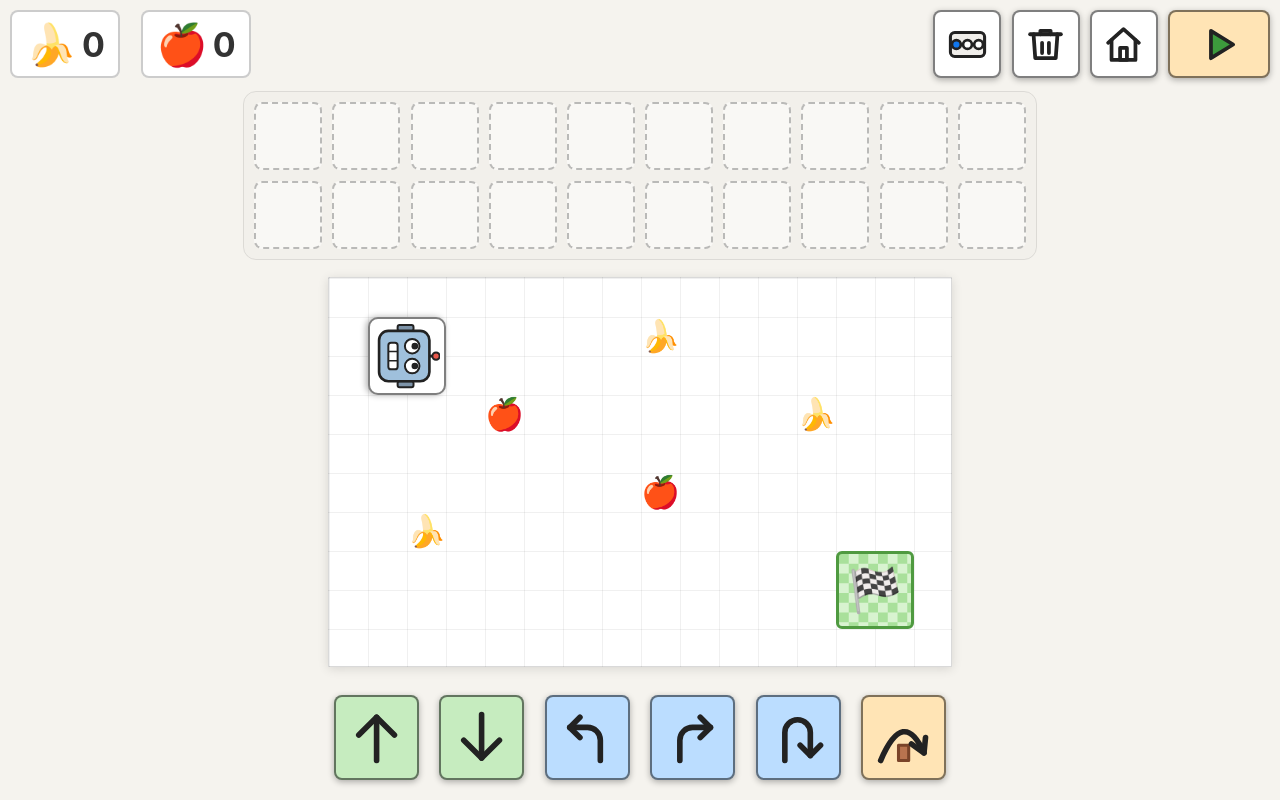
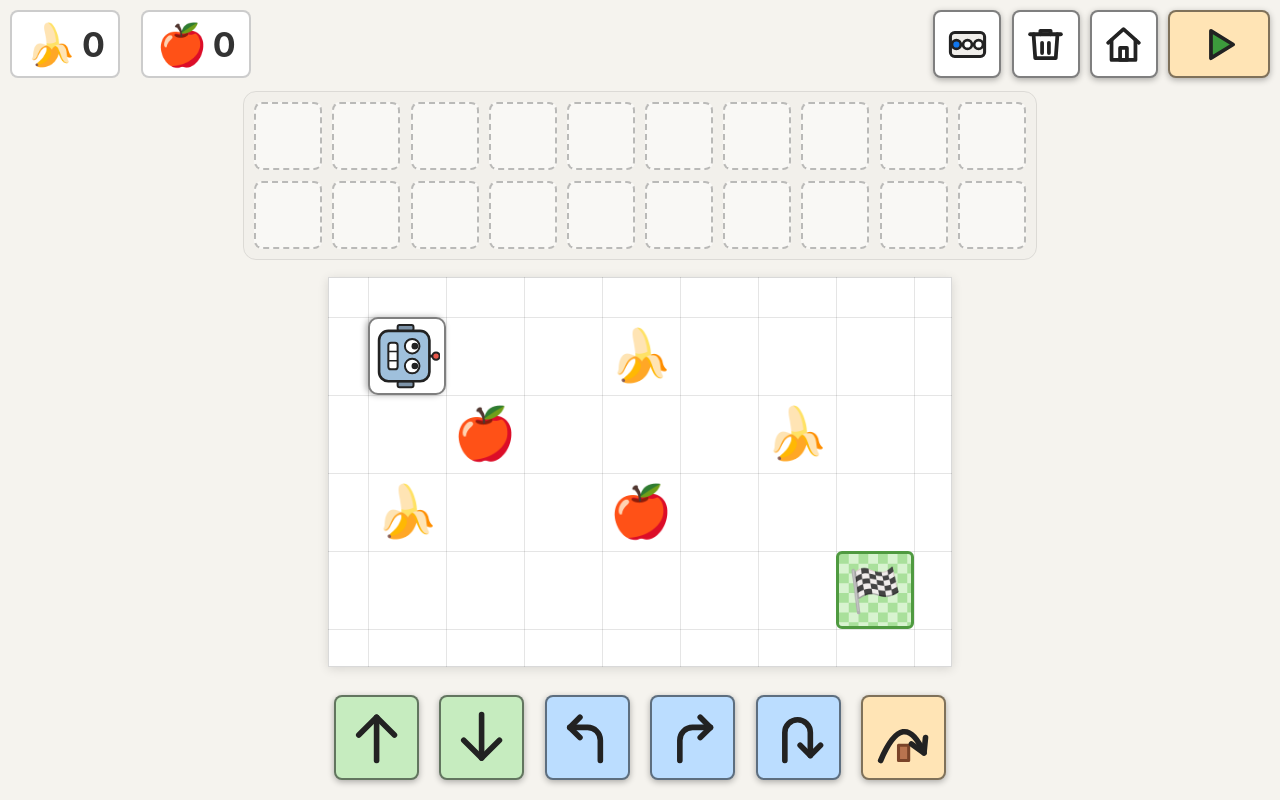
Before and after one commit to rantahar/paint, a plain HTML site: page robot/index.html in a window 1280 px wide. Drawn offline with Linux system fonts and the light colour scheme.

Commit message:
Robot Maze: draw grid at robot size, snap fruit to robot squares
Co-Authored-By: Claude Opus 5.5 <noreply@anthropic.com>
Claude-Session: https://claude.ai/code/session_016i1nF7DTk86rDByvHwpg9e

```diff
--- a/robot/index.html
+++ b/robot/index.html
@@ -9,7 +9,7 @@
   <link rel="apple-touch-icon" href="../finger_paint/icons/icon-192.png">
   <link rel="icon" type="image/png" sizes="192x192" href="../finger_paint/icons/icon-192.png">
   <link rel="stylesheet" href="../finger_paint/style.css?v=22">
-  <link rel="stylesheet" href="robot.css?v=1">
+  <link rel="stylesheet" href="robot.css?v=2">
 </head>
 <body>
   <div id="robot-app">
@@ -31,6 +31,6 @@
 
   <script src="../finger_paint/js/icons.js?v=22"></script>
   <script src="../finger_paint/js/dialogs.js?v=22"></script>
-  <script src="robot.js?v=1"></script>
+  <script src="robot.js?v=2"></script>
 </body>
 </html>
--- a/robot/robot.css
+++ b/robot/robot.css
@@ -153,9 +153,9 @@ body.rb-running .rb-palette { opacity: 0.5; }
   position: relative;
   background-color: #ffffff;
   background-image:
-    linear-gradient(to right, rgba(0,0,0,0.06) 1px, transparent 1px),
-    linear-gradient(to bottom, rgba(0,0,0,0.06) 1px, transparent 1px);
-  background-size: var(--cell) var(--cell);
+    linear-gradient(to right, rgba(0,0,0,0.1) 1px, transparent 1px),
+    linear-gradient(to bottom, rgba(0,0,0,0.1) 1px, transparent 1px);
+  background-size: calc(var(--cell) * 2) calc(var(--cell) * 2);
   border: 1px solid rgba(0,0,0,0.15);
   box-shadow: 0 2px 10px rgba(0,0,0,0.12);
   overflow: hidden;
@@ -179,12 +179,12 @@ body.rb-running .rb-palette { opacity: 0.5; }
 }
 .rb-item {
   position: absolute;
-  width: var(--cell);
-  height: var(--cell);
+  width: calc(var(--cell) * 2);
+  height: calc(var(--cell) * 2);
   display: flex;
   align-items: center;
   justify-content: center;
-  font-size: calc(var(--cell) * 0.8);
+  font-size: calc(var(--cell) * 1.3);
   line-height: 1;
   transition: transform 250ms ease-out, opacity 250ms ease-out;
 }
--- a/robot/robot.js
+++ b/robot/robot.js
@@ -7,9 +7,10 @@
    ones. Fruits under the robot are collected and counted in the top
    bar; arriving on the 🏁 exit makes the robot spin.
 
-   Movement units:
-     forward / back  → 2 cells (one robot length), cell by cell
-     jump            → 4 cells forward, hopping over whatever is between
+   Movement units (one "square" on the drawn grid = one robot = 2×2 cells;
+   the half-size cells exist only so walls can be thin):
+     forward / back  → 1 square
+     jump            → 2 squares, hopping over whatever is between
    ──────────────────────────────────────────────────────────── */
 (function () {
   'use strict';
@@ -54,7 +55,7 @@
       '#RR.........#C.#',
       '#########...#..#',
       '#.......#...#..#',
-      '#..A....#...#..#',
+      '#.A.....#...#..#',
       '#...#####...#..#',
       '#EE...........S#',
       '#EE............#',
@@ -157,7 +158,18 @@
         if (FRUITS[ch]) fruit.push({ x, y, type: ch });
       }
     }
-    return { w, h, walls, fruit, start, exit };
+    // The robot always sits on a 2×2 "robot grid" anchored at its start
+    // square; fruit snaps to the robot square containing it. Walls stay
+    // on the fine (half-size) grid.
+    const ox = start.x % 2, oy = start.y % 2;
+    const snap = (v, o) => o + Math.floor((v - o) / 2) * 2;
+    const seen = new Set();
+    const snapped = [];
+    fruit.forEach(f => {
+      const x = snap(f.x, ox), y = snap(f.y, oy), k = x + ',' + y;
+      if (!seen.has(k)) { seen.add(k); snapped.push({ x, y, type: f.type }); }
+    });
+    return { w, h, walls, fruit: snapped, start, exit, ox, oy };
   }
 
   function blocked(x, y) {
@@ -260,7 +272,7 @@
   function collect() {
     items.forEach(it => {
       if (it.taken) return;
-      if (it.x >= robot.x && it.x < robot.x + 2 && it.y >= robot.y && it.y < robot.y + 2) {
+      if (Math.abs(it.x - robot.x) < 2 && Math.abs(it.y - robot.y) < 2) {
         it.taken = true;
         it.el.classList.add('taken');
         counts[it.type]++;
@@ -340,6 +352,7 @@
     app.style.setProperty('--cell', cell + 'px');
     worldEl.style.width = level.w * cell + 'px';
     worldEl.style.height = level.h * cell + 'px';
+    worldEl.style.backgroundPosition = `${level.ox * cell}px ${level.oy * cell}px`;
     worldEl.querySelectorAll('.rb-wall').forEach(d => {
       d.style.left = d.dataset.x * cell + 'px';
       d.style.top = d.dataset.y * cell + 'px';
```
Also changed, not shown: 1 other file.
